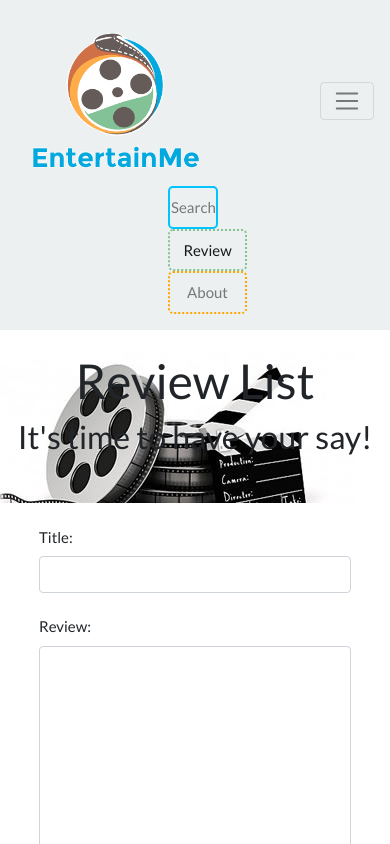
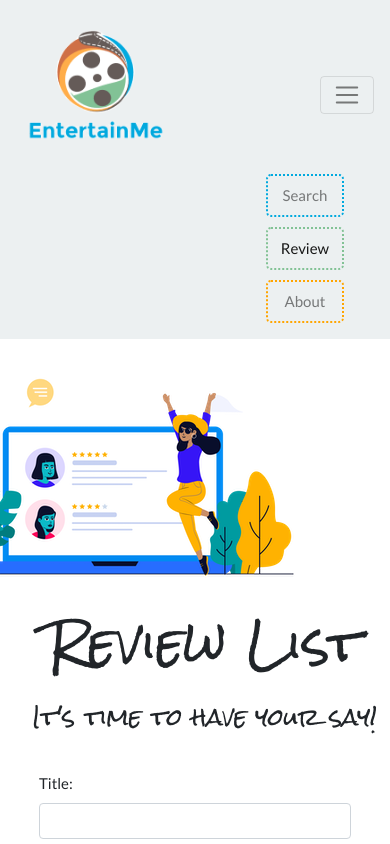
Before and after one commit to norbu-s/Entertain-Me, a website: page app/public/cms.html in a window 390 px wide. Both pictures are taken after a click on the button "Toggle navigation". Shown: the top 844 px of the page. Drawn offline with nearby package versions, Linux system fonts and the light colour scheme.

Commit message:
fixed front end stuffs

```diff
--- /dev/null
+++ b/app/public/assets/css/review_style.css
@@ -0,0 +1,159 @@
+@import url('https://fonts.googleapis.com/css2?family=Rock+Salt&display=swap');
+
+.navbar-nav > li{
+  padding-left:30px;
+  padding-right:30px;
+}
+
+.collapse {
+  margin-left: 40%;
+}
+
+#home {
+  border: 2px dotted #00A9DE;
+  border-radius: 5px;
+  width: 150%;
+}
+
+#home:hover {
+  border: 3px solid #FFAD48;
+  border-radius: 5px;
+  width: 150%;
+}
+
+#review-nav {
+  border: 2px dotted #82C295;
+  border-radius: 5px;
+  width: 150%;
+}
+
+#review-nav:hover {
+  border: 3px solid #CF7046;
+  border-radius: 5px;
+  width: 150%;
+}
+
+#about {
+  border: 2px dotted orange;
+  border-radius: 5px;
+  width: 150%;
+}
+
+#about:hover {
+  border: 3px solid #655B58 ;
+  border-radius: 5px;
+  width: 150%;
+}
+
+img {
+  float: right;
+  position: relative;
+}
+
+.header {
+  background-color: white;
+  background-repeat: no-repeat;
+  margin: 5% 0 5% 25%;
+  text-align: center;
+  font-family: 'Rock Salt', cursive;
+}
+
+/* BODY */
+
+#cms {
+  width: 80%;
+  margin-left: 10%;
+}
+
+.btn {
+  margin: 10px;
+  width: 45%;
+}
+
+.image-txt-container {
+  display: flex;
+  align-items: center;
+  flex-direction: row;
+  margin: 5%;
+}
+
+@media only screen and (max-width: 480px) {
+  .form-group {
+    width: 100%;
+  }
+
+  .collapse {
+    margin-right: 30%;
+  }
+
+  img {
+    /* float: center;
+    position: relative; */
+    margin: 0 10% 10px 10%;
+  }
+
+  .header {
+    background-color: white;
+    margin: 8% 10px 5% 10px;
+    text-align: center;
+    font-family: 'Rock Salt', cursive;
+  }
+
+  #cms {
+    width: 80%;
+  }
+
+  .btn {
+    margin: 10px;
+    padding-left: 10%;
+    width: 100%;
+  }
+}
+
+@media screen and (max-width: 768px) {
+  .form-group {
+    width: 100%;
+  }
+
+  .collapse {
+    margin-right: 10px;
+  }
+
+  img {
+    float: center;
+    position: relative;
+    margin: 0 10% 20px 20%;
+    padding: 0 10% 0 10%;
+  }
+
+  .header {
+    background-color: white;
+    margin: 8% 10px 5% 10px;
+    text-align: center;
+    font-family: 'Rock Salt', cursive;
+  }
+
+  #cms {
+    width: 80%;
+  }
+
+  .btn {
+    /* padding-left: 10%; */
+    width: 100%;
+  }
+}
+
+@media screen and (max-width: 1080px) {
+    img {
+        float: right;
+        position: relative;
+      }
+
+      .header {
+        background-color: white;
+        background-repeat: no-repeat;
+        margin: 5% 0 5% 5%;
+        text-align: center;
+        font-family: 'Rock Salt', cursive;
+      }
+}
--- a/app/public/assets/css/style.css
+++ b/app/public/assets/css/style.css
@@ -4,7 +4,7 @@
 }
 
 .collapse {
-  margin-left: 30%;
+  margin-left: 40%;
 }
 
 #home {
@@ -44,25 +44,6 @@
   width: 150%;
 }
 
-.header {
-  background-color: white;
-  background-image: url("../images/film.jpeg");
-  background-repeat: no-repeat;
-  text-align: center;
-  padding-bottom: 10%;
-}
-
-/* BODY */
-
-#cms {
-  width: 80%;
-  margin-left: 10%;
-}
-
-.btn {
-  margin: 10px;
-  width: 45%;
-}
 
 .image-txt-container {
   display: flex;
@@ -71,7 +52,7 @@
   margin: 5%;
 }
 
-@media only screen and (max-width: 600px) {
+@media only screen and (max-width: 480px) {
   .form-group {
     width: 100%;
   }
@@ -81,8 +62,28 @@
   }
 
   #home {
-    border: 2px solid rgb(0, 195, 255);
-    border-radius: 5px;
-    width: 50px;
+    margin-bottom: 10%;
+  }
+
+  #review-nav {
+    margin-bottom: 10%;
   }
 }
+
+@media screen and (max-width: 768px) {
+  .form-group {
+    width: 100%;
+  }
+
+  .collapse {
+    margin-right: 30%;
+  }
+
+  #home {
+    margin-bottom: 20%;
+  }
+
+  #review-nav {
+    margin-bottom: 20%;
+  }
+}
--- a/app/public/cms.html
+++ b/app/public/cms.html
@@ -10,6 +10,7 @@
   <link rel="stylesheet" href="https://cdnjs.cloudflare.com/ajax/libs/font-awesome/5.11.2/css/all.min.css">
 
   <link rel="stylesheet" href="./assets/css/style.css" media="screen" title="no title">
+  <link rel="stylesheet" href="./assets/css/review_style.css" media="screen" title="no title">
 </head>
 
 <body>
@@ -44,9 +45,11 @@
 
   <!-- Start of Content  -->
   <br>
+  <img src="./assets/images/review.png">
   <div class="header">
     <h1>Review List</h1>
-    <h3>It's time to have your say!</h3>
+    <br>
+    <h4>It's time to have your say!</h4>
   </div>
   <br>
 
```
Also changed, not shown: app/public/blog.html (+1 -0 lines), app/public/assets/images/logo.PNG (deleted), app/public/assets/images/sample 3.jpg (deleted), app/public/assets/images/sample1.jpeg (deleted), app/public/assets/images/sample2.jpeg (deleted).
